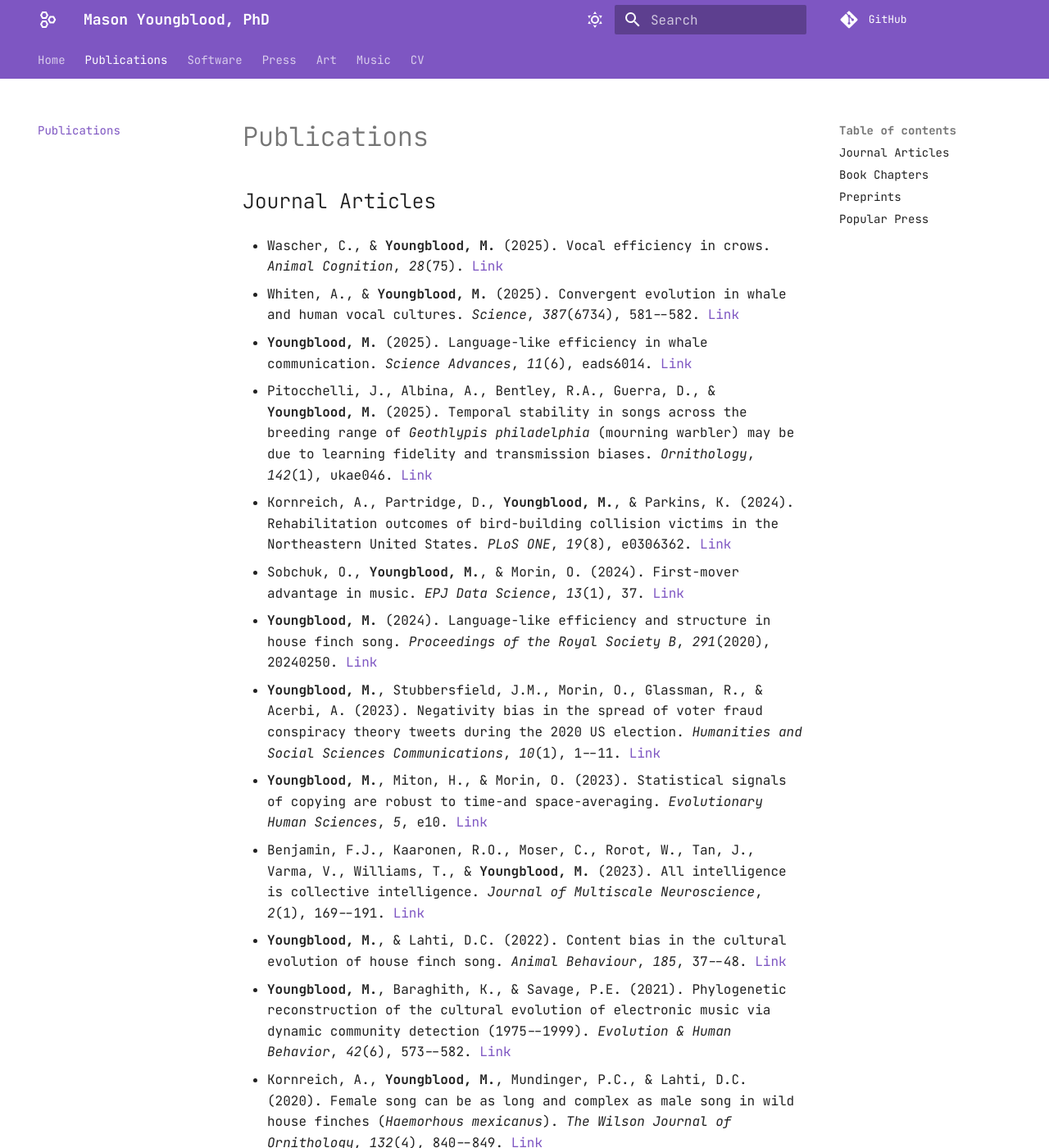
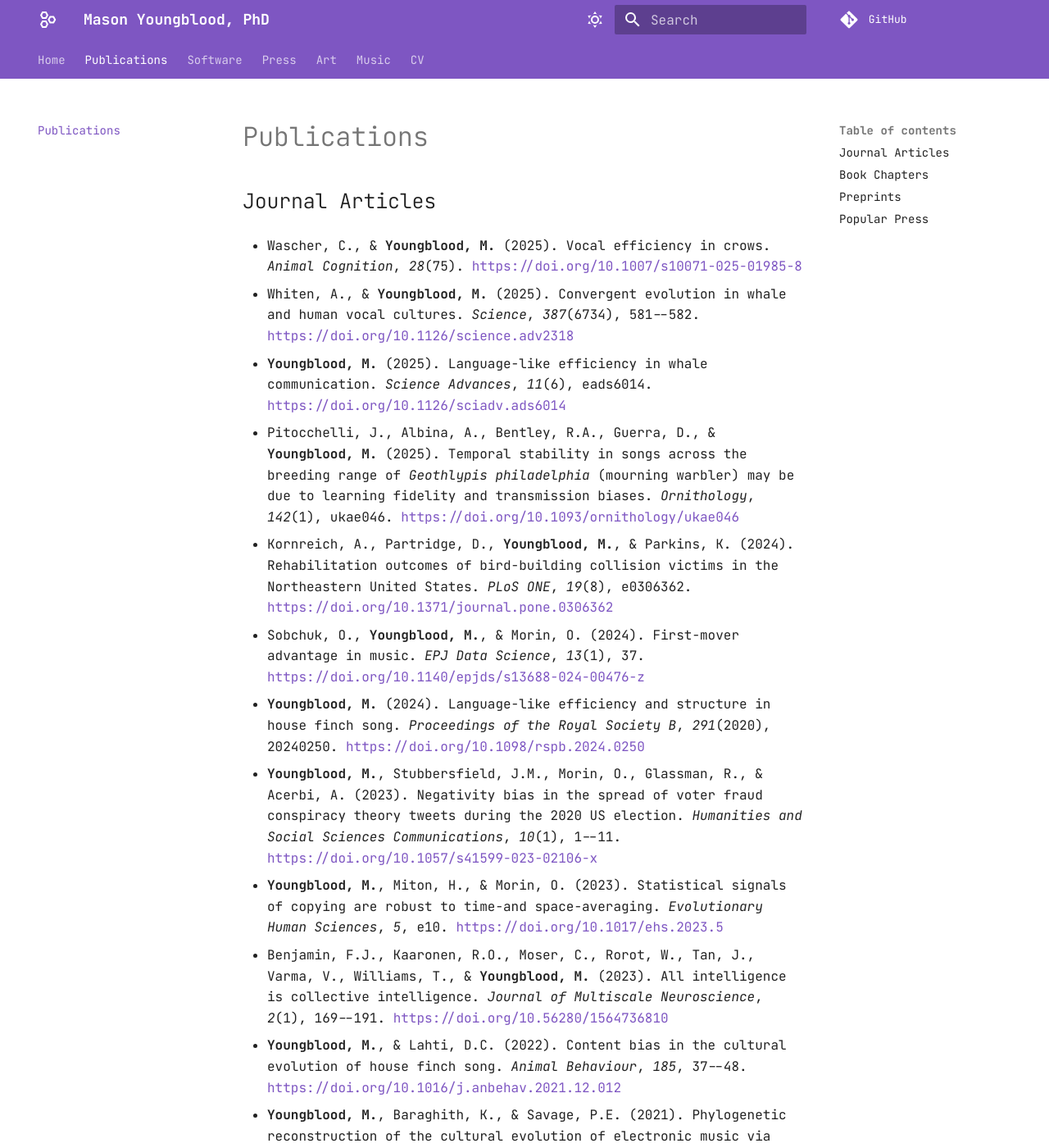
Before and after one commit to masonyoungblood/website, an MkDocs documentation site: the page built from docs/publications.md, in a window 1280 px wide and 1400 px high. Shown: the whole window at 82% size. Built offline with MkDocs 1.6.1 and Material for MkDocs 9.7.7, drawn with Linux system fonts in a browser that asks for light colours; some of the changed text lies outside the part shown.

Commit message:
Update links style in publications list

```diff
--- a/docs/publications.md
+++ b/docs/publications.md
@@ -2,66 +2,64 @@
 
 ## Journal Articles
 
-* Wascher, C., & **Youngblood, M.** (2025). Vocal efficiency in crows. *Animal Cognition*, *28*(75). [Link](https://doi.org/10.1007/s10071-025-01985-8)
+* Wascher, C., & **Youngblood, M.** (2025). Vocal efficiency in crows. *Animal Cognition*, *28*(75). [https://doi.org/10.1007/s10071-025-01985-8](https://doi.org/10.1007/s10071-025-01985-8)
 
-* Whiten, A., & **Youngblood, M.** (2025). Convergent evolution in whale and human vocal cultures. *Science*, *387*(6734), 581--582. [Link](https://doi.org/10.1126/science.adv2318)
+* Whiten, A., & **Youngblood, M.** (2025). Convergent evolution in whale and human vocal cultures. *Science*, *387*(6734), 581--582. [https://doi.org/10.1126/science.adv2318](https://doi.org/10.1126/science.adv2318)
 
-* **Youngblood, M.** (2025). Language-like efficiency in whale communication. *Science Advances*, *11*(6), eads6014. [Link](https://doi.org/10.1126/sciadv.ads6014)
+* **Youngblood, M.** (2025). Language-like efficiency in whale communication. *Science Advances*, *11*(6), eads6014. [https://doi.org/10.1126/sciadv.ads6014](https://doi.org/10.1126/sciadv.ads6014)
 
-* Pitocchelli, J., Albina, A., Bentley, R.A., Guerra, D., & **Youngblood, M.** (2025). Temporal stability in songs across the breeding range of *Geothlypis philadelphia* (mourning warbler) may be due to learning fidelity and transmission biases. *Ornithology*, *142*(1), ukae046. [Link](https://doi.org/10.1093/ornithology/ukae046)
+* Pitocchelli, J., Albina, A., Bentley, R.A., Guerra, D., & **Youngblood, M.** (2025). Temporal stability in songs across the breeding range of *Geothlypis philadelphia* (mourning warbler) may be due to learning fidelity and transmission biases. *Ornithology*, *142*(1), ukae046. [https://doi.org/10.1093/ornithology/ukae046](https://doi.org/10.1093/ornithology/ukae046)
 
-* Kornreich, A., Partridge, D., **Youngblood, M.**, & Parkins, K. (2024). Rehabilitation outcomes of bird-building collision victims in the Northeastern United States. *PLoS ONE*, *19*(8), e0306362. [Link](https://doi.org/10.1371/journal.pone.0306362)
+* Kornreich, A., Partridge, D., **Youngblood, M.**, & Parkins, K. (2024). Rehabilitation outcomes of bird-building collision victims in the Northeastern United States. *PLoS ONE*, *19*(8), e0306362. [https://doi.org/10.1371/journal.pone.0306362](https://doi.org/10.1371/journal.pone.0306362)
 
-* Sobchuk, O., **Youngblood, M.**, & Morin, O. (2024). First-mover advantage in music. *EPJ Data Science*, *13*(1), 37. [Link](https://doi.org/10.1140/epjds/s13688-024-00476-z)
+* Sobchuk, O., **Youngblood, M.**, & Morin, O. (2024). First-mover advantage in music. *EPJ Data Science*, *13*(1), 37. [https://doi.org/10.1140/epjds/s13688-024-00476-z](https://doi.org/10.1140/epjds/s13688-024-00476-z)
 
-* **Youngblood, M.** (2024). Language-like efficiency and structure in house finch song. *Proceedings of the Royal Society B*, *291*(2020), 20240250. [Link](https://doi.org/10.1098/rspb.2024.0250)
+* **Youngblood, M.** (2024). Language-like efficiency and structure in house finch song. *Proceedings of the Royal Society B*, *291*(2020), 20240250. [https://doi.org/10.1098/rspb.2024.0250](https://doi.org/10.1098/rspb.2024.0250)
 
-* **Youngblood, M.**, Stubbersfield, J.M., Morin, O., Glassman, R., & Acerbi, A. (2023). Negativity bias in the spread of voter fraud conspiracy theory tweets during the 2020 US election. *Humanities and Social Sciences Communications*, *10*(1), 1--11. [Link](https://doi.org/10.1057/s41599-023-02106-x)
+* **Youngblood, M.**, Stubbersfield, J.M., Morin, O., Glassman, R., & Acerbi, A. (2023). Negativity bias in the spread of voter fraud conspiracy theory tweets during the 2020 US election. *Humanities and Social Sciences Communications*, *10*(1), 1--11. [https://doi.org/10.1057/s41599-023-02106-x](https://doi.org/10.1057/s41599-023-02106-x)
 
-* **Youngblood, M.**, Miton, H., & Morin, O. (2023). Statistical signals of copying are robust to time-and space-averaging. *Evolutionary Human Sciences*, *5*, e10. [Link](https://doi.org/10.1017/ehs.2023.5)
+* **Youngblood, M.**, Miton, H., & Morin, O. (2023). Statistical signals of copying are robust to time-and space-averaging. *Evolutionary Human Sciences*, *5*, e10. [https://doi.org/10.1017/ehs.2023.5](https://doi.org/10.1017/ehs.2023.5)
 
-* Benjamin, F.J., Kaaronen, R.O., Moser, C., Rorot, W., Tan, J., Varma, V., Williams, T., & **Youngblood, M.** (2023). All intelligence is collective intelligence. *Journal of Multiscale Neuroscience*, *2*(1), 169--191. [Link](https://doi.org/10.56280/1564736810)
+* Benjamin, F.J., Kaaronen, R.O., Moser, C., Rorot, W., Tan, J., Varma, V., Williams, T., & **Youngblood, M.** (2023). All intelligence is collective intelligence. *Journal of Multiscale Neuroscience*, *2*(1), 169--191. [https://doi.org/10.56280/1564736810](https://doi.org/10.56280/1564736810)
 
-* **Youngblood, M.**, & Lahti, D.C. (2022). Content bias in the cultural evolution of house finch song. *Animal Behaviour*, *185*, 37--48. [Link](https://doi.org/10.1016/j.anbehav.2021.12.012)
+* **Youngblood, M.**, & Lahti, D.C. (2022). Content bias in the cultural evolution of house finch song. *Animal Behaviour*, *185*, 37--48. [https://doi.org/10.1016/j.anbehav.2021.12.012](https://doi.org/10.1016/j.anbehav.2021.12.012)
 
-* **Youngblood, M.**, Baraghith, K., & Savage, P.E. (2021). Phylogenetic reconstruction of the cultural evolution of electronic music via dynamic community detection (1975--1999). *Evolution & Human Behavior*, *42*(6), 573--582. [Link](https://doi.org/10.1016/j.evolhumbehav.2021.06.002)
+* **Youngblood, M.**, Baraghith, K., & Savage, P.E. (2021). Phylogenetic reconstruction of the cultural evolution of electronic music via dynamic community detection (1975--1999). *Evolution & Human Behavior*, *42*(6), 573--582. [https://doi.org/10.1016/j.evolhumbehav.2021.06.002](https://doi.org/10.1016/j.evolhumbehav.2021.06.002)
 
-* Kornreich, A., **Youngblood, M.**, Mundinger, P.C., & Lahti, D.C. (2020). Female song can be as long and complex as male song in wild house finches (*Haemorhous mexicanus*). *The Wilson Journal of Ornithology*, *132*(4), 840--849. [Link](https://doi.org/10.1676/19-00126)
+* Kornreich, A., **Youngblood, M.**, Mundinger, P.C., & Lahti, D.C. (2020). Female song can be as long and complex as male song in wild house finches (*Haemorhous mexicanus*). *The Wilson Journal of Ornithology*, *132*(4), 840--849. [https://doi.org/10.1676/19-00126](https://doi.org/10.1676/19-00126)
 
-* **Youngblood, M.** (2020). Extremist ideology as a complex contagion: the spread of far-right radicalization in the United States between 2005 and 2017. *Humanities & Social Sciences Communications*, *7*(1), 1--10. [Link](https://doi.org/10.1057/s41599-020-00546-3)
+* **Youngblood, M.** (2020). Extremist ideology as a complex contagion: the spread of far-right radicalization in the United States between 2005 and 2017. *Humanities & Social Sciences Communications*, *7*(1), 1--10. [https://doi.org/10.1057/s41599-020-00546-3](https://doi.org/10.1057/s41599-020-00546-3)
 
-* **Youngblood, M.** (2019). A Raspberry Pi-based, RFID-equipped birdfeeder for the remote monitoring of wild bird populations. *Ringing & Migration*, *34*(1), 25--32. [Link](https://doi.org/10.1080/03078698.2019.1759908)
+* **Youngblood, M.** (2019). A Raspberry Pi-based, RFID-equipped birdfeeder for the remote monitoring of wild bird populations. *Ringing & Migration*, *34*(1), 25--32. [https://doi.org/10.1080/03078698.2019.1759908](https://doi.org/10.1080/03078698.2019.1759908)
 
-* **Youngblood, M.** (2019). Conformity bias in the cultural transmission of music sampling traditions. *Royal Society Open Science*, *6*(9), 191149. [Link](https://doi.org/10.1098/rsos.191149)
+* **Youngblood, M.** (2019). Conformity bias in the cultural transmission of music sampling traditions. *Royal Society Open Science*, *6*(9), 191149. [https://doi.org/10.1098/rsos.191149](https://doi.org/10.1098/rsos.191149)
 
-* **Youngblood, M.** (2019). Cultural transmission modes of music sampling traditions remain stable despite delocalization in the digital age. *PLoS ONE*, *14*(2), e0211860. [Link](https://doi.org/10.1371/journal.pone.0211860)
+* **Youngblood, M.** (2019). Cultural transmission modes of music sampling traditions remain stable despite delocalization in the digital age. *PLoS ONE*, *14*(2), e0211860. [https://doi.org/10.1371/journal.pone.0211860](https://doi.org/10.1371/journal.pone.0211860)
 
-* **Youngblood, M.**, & Lahti, D. (2018). A bibliometric analysis of the interdisciplinary field of cultural evolution. *Palgrave Communications*, *4*(1), 1--9. [Link](https://doi.org/10.1057/s41599-018-0175-8)
+* **Youngblood, M.**, & Lahti, D. (2018). A bibliometric analysis of the interdisciplinary field of cultural evolution. *Palgrave Communications*, *4*(1), 1--9. [https://doi.org/10.1057/s41599-018-0175-8](https://doi.org/10.1057/s41599-018-0175-8)
 
 ## Book Chapters
 
-* **Youngblood, M.**, Ozaki, Y., & Savage, P.E. (2023). Cultural evolution and music. *The Oxford Handbook of Cultural Evolution*. [Link](https://doi.org/10.1093/oxfordhb/9780198869252.013.42)
+* **Youngblood, M.**, Ozaki, Y., & Savage, P.E. (2023). Cultural evolution and music. *The Oxford Handbook of Cultural Evolution*. Oxford University Press. [https://doi.org/10.1093/oxfordhb/9780198869252.013.42](https://doi.org/10.1093/oxfordhb/9780198869252.013.42)
 
 ## Preprints
 
-* **Youngblood, M.** (2025). Zebra finches transform random songs to exhibit linguistic laws. *PsyArXiv*. [Link](https://doi.org/10.31234/osf.io/m6z23_v1)
+* **Youngblood, M.** (2025). Zebra finches transform random songs to exhibit linguistic laws. *PsyArXiv*. [https://doi.org/10.31234/osf.io/m6z23_v1](https://doi.org/10.31234/osf.io/m6z23_v1)
 
-* **Youngblood, M.**, Marie, A., & Morin, O. (2025). Status quo conservatism: A theory and a model. *SocArXiv*. [Link](https://osf.io/ngb58)
+* **Youngblood, M.**, Marie, A., & Morin, O. (2025). Status quo conservatism: A theory and a model. *SocArXiv*. [https://osf.io/ngb58](https://osf.io/ngb58)
 
-* Savage, P.E., Ampiah-Bonney, A., Arabadjiev, A., Arhine, A., Ariza, J.F., Bamford, J.S., Barbosa, B.S., Beck, A., Belyk, M., Benetos, E., Bulbulia, J., Cabildo, A., Calhoun, S., Chiba, G., Duran, S.I., Færøvik, U., Fitch, T., Fujii, S., Gabriel, S., Haiduk, F., Hansen, N.C., Hegde, S., Honbolygó, F., Huang, J., Jacoby, N., Jadoul, Y., Jia, Z., Jung, T., Kertész, C., Khasanah, U., Kim, I., Kitayama, Y., Krzyżanowski, W., Kuikuro, U., Kurdova, D., Larrouy-Maestri, P., Leongómez, J.D., Liu, F., Lomsadze, T., Loui, P., Ma, Y., Mcbride, J., Moya, D., Natsitsabui, R., Novembre, G., Nweke, F.E., Opondo, P., Ozaki, Y., Parkinson, H., Parselelo, M.L., Pavlovich, D., Pfordresher, P., Pisanski, K., Podlipniak, P., Popescu, T., Proutskova, P., Purdy, S., Ravignani, A., Raviv, L., Sadaphal, D.P., Shakya, S.R., Shilton, D., Silva-Zurita, J., Soto-Silva, I., Tarr, B., Tierney, A., Tiratanti, P., Trainor, L., Der Nederlanden, C., Varella, M.A.C., Varnosfaderani, S.D., **Youngblood, M.**, & Zariquiey, R. (2024). Does singing enhance cooperation more than speaking does? A global experimental Stage 1 Registered Report. *PsyArXiv*. [Link](https://doi.org/10.31234/osf.io/pv3m9)
+* Savage, P.E., Ampiah-Bonney, A., Arabadjiev, A., Arhine, A., Ariza, J.F., Bamford, J.S., Barbosa, B.S., Beck, A., Belyk, M., Benetos, E., Bulbulia, J., Cabildo, A., Calhoun, S., Chiba, G., Duran, S.I., Færøvik, U., Fitch, T., Fujii, S., Gabriel, S., Haiduk, F., Hansen, N.C., Hegde, S., Honbolygó, F., Huang, J., Jacoby, N., Jadoul, Y., Jia, Z., Jung, T., Kertész, C., Khasanah, U., Kim, I., Kitayama, Y., Krzyżanowski, W., Kuikuro, U., Kurdova, D., Larrouy-Maestri, P., Leongómez, J.D., Liu, F., Lomsadze, T., Loui, P., Ma, Y., Mcbride, J., Moya, D., Natsitsabui, R., Novembre, G., Nweke, F.E., Opondo, P., Ozaki, Y., Parkinson, H., Parselelo, M.L., Pavlovich, D., Pfordresher, P., Pisanski, K., Podlipniak, P., Popescu, T., Proutskova, P., Purdy, S., Ravignani, A., Raviv, L., Sadaphal, D.P., Shakya, S.R., Shilton, D., Silva-Zurita, J., Soto-Silva, I., Tarr, B., Tierney, A., Tiratanti, P., Trainor, L., Der Nederlanden, C., Varella, M.A.C., Varnosfaderani, S.D., **Youngblood, M.**, & Zariquiey, R. (2024). Does singing enhance cooperation more than speaking does? A global experimental Stage 1 Registered Report. *PsyArXiv*. [https://doi.org/10.31234/osf.io/pv3m9](https://doi.org/10.31234/osf.io/pv3m9)
 
-* **Youngblood, M.**, & Passmore, S. (2024). Simulation-based inference with deep learning shows speed climbers combine innovation and copying to improve performance. *PsyArXiv*. [Link](https://doi.org/10.31234/osf.io/n3rvk)
+* **Youngblood, M.**, & Passmore, S. (2024). Simulation-based inference with deep learning shows speed climbers combine innovation and copying to improve performance. *PsyArXiv*. [https://doi.org/10.31234/osf.io/n3rvk](https://doi.org/10.31234/osf.io/n3rvk)
 
-* GomezdelaTorre Clavel, M.G., **Youngblood, M.**, & Lahti, D. (2020). Relationship between personality and cognitive traits in domestic rabbits (*Oryctolagus cuniculus*). *bioRxiv*. [Link](https://doi.org/10.1101/2020.10.12.336024)
+* GomezdelaTorre Clavel, M.G., **Youngblood, M.**, & Lahti, D. (2020). Relationship between personality and cognitive traits in domestic rabbits (*Oryctolagus cuniculus*). *bioRxiv*. [https://doi.org/10.1101/2020.10.12.336024](https://doi.org/10.1101/2020.10.12.336024)
 
 ## Popular Press
 
-* Friedman, A., & **Youngblood, M.** (2022). Nobody defunded the police: a study. *The Real News Network*. [Link](https://therealnews.com/nobody-defunded-the-police-a-study)
+* Friedman, A., & **Youngblood, M.** (2022). Nobody defunded the police: a study. *The Real News Network*. [https://therealnews.com/nobody-defunded-the-police-a-study](https://therealnews.com/nobody-defunded-the-police-a-study)
 
-* **Youngblood, M.** (2021). Birdsong diversity in the urban environment. *Plot, Vol. 10: X*. [Link](https://www.plotjournal.com/issues)
+* **Youngblood, M.** (2021). Birdsong diversity in the urban environment. *Plot, Vol. 10: X*. [https://www.plotjournal.com/issues](https://www.plotjournal.com/issues)
 
-* Friedman, A., & **Youngblood, M.** (2020). Poorer cities spend more of budget on police, even where crime is lower. *Sludge*. [Link](https://readsludge.com/2020/06/26/poorer-cities-spend-more-of-budget-on-police-even-where-crime-is-lower/)
+* Friedman, A., & **Youngblood, M.** (2020). Poorer cities spend more of budget on police, even where crime is lower. *Sludge*. [https://readsludge.com/2020/06/26/poorer-cities-spend-more-of-budget-on-police-even-where-crime-is-lower/](https://readsludge.com/2020/06/26/poorer-cities-spend-more-of-budget-on-police-even-where-crime-is-lower/)
 
-* **Youngblood, M.** (2019). A study of collaborative sampling across international network. *Red Bull Music Academy Daily*. [Link](https://daily.redbullmusicacademy.com/2019/06/collaborative-sampling-feature)
-
-<br><br>
+* **Youngblood, M.** (2019). A study of collaborative sampling across international network. *Red Bull Music Academy Daily*. [https://daily.redbullmusicacademy.com/2019/06/collaborative-sampling-feature](https://daily.redbullmusicacademy.com/2019/06/collaborative-sampling-feature)
```
Also changed, not shown: docs/resources/publications/generate_publications.py (+6 -4 lines), 1 other file.
